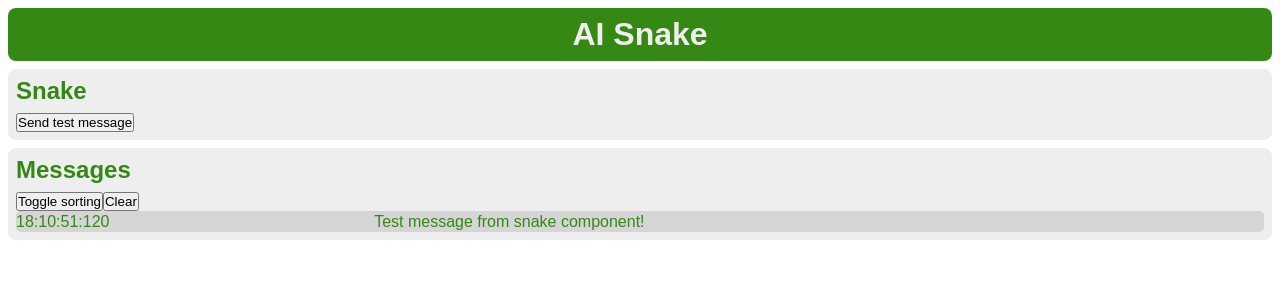
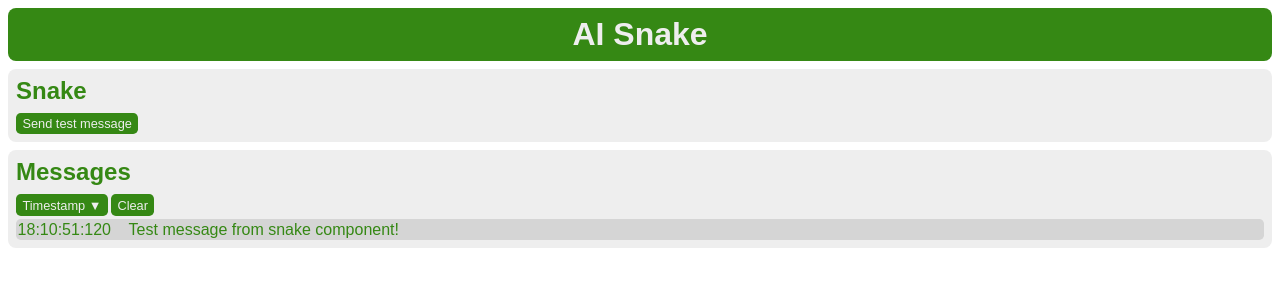
Before and after one commit to KamilRosinski/snake, an Angular app in the folder snake-client/src/main/webapp/: page / in a window 1280 px wide. Both pictures are taken after a click on the button "Send test message". Shown: the top 300 px of the page. Built offline with nearby package versions, Linux system fonts and the light colour scheme.

Commit message:
more styling

```diff
--- a/snake-client/src/main/webapp/src/app/messages/messages.component.html
+++ b/snake-client/src/main/webapp/src/app/messages/messages.component.html
@@ -2,20 +2,22 @@
     <h2>Messages</h2>
     <div *ngIf="hasMessages(); then nonEmptyList else emptyList"></div>
     <ng-template #nonEmptyList>
-        <button (click)="toggleSortOrder()">Toggle sorting</button>
-        <button (click)="clearMessages()">Clear</button>
-        <div id="messages-box">
+        <div class="btns">
+            <button class="btn" (click)="toggleSortOrder()">Timestamp {{isSortedAscending() ? '&#x25b2;' : '&#x25bc;'}}</button>
+            <button class="btn" (click)="clearMessages()">Clear</button>
+        </div>
+        <div id="messages-box" class="inner-box">
             <table>
                 <tbody>
                     <tr *ngFor="let message of sortedMessages">
-                        <td class="message-timestamp">{{message.timestamp | date: 'HH:mm:ss:SSS'}}</td>
-                        <td class="message-body">{{message.body}}</td>
+                        <td>{{message.timestamp | date: 'HH:mm:ss:SSS'}}</td>
+                        <td>{{message.body}}</td>
                     </tr>
                 </tbody>
             </table>
         </div>
     </ng-template>
     <ng-template #emptyList>
-        <p id="messages-placeholder">No messages</p>
+        <p id="empty-placeholder" class="inner-box">No messages</p>
     </ng-template>
 </section>
--- a/snake-client/src/main/webapp/src/app/messages/messages.component.scss
+++ b/snake-client/src/main/webapp/src/app/messages/messages.component.scss
@@ -1,34 +1,44 @@
 @import "../../variables";
 
-#messages-placeholder {
-  background-color: $dark-grey;
-  padding: 0.2rem 0rem;
-  border-radius: 0.3rem;
-  text-align: center;
+.btns {
+  display: flex;
 
+  > * {
+    margin: 0rem 0.2rem 0.2rem 0rem;
+
+    &:last-child {
+      margin-right: 0rem;
+    }
+  }
 }
 
 #messages-box {
-  background-color: $dark-grey;
-  border-radius: 0.3em;
   max-height: 10rem;
   overflow: scroll;
 
   table {
-    table-layout: auto;
     border-collapse: collapse;
-    width: 100%;
-  }
 
-  .message-body {
-    padding: 0.1rem;
-  }
+    td {
+      vertical-align: top;
+      padding: 0.1rem;
 
-  .message-timestamp {
-    padding-right: 1rem;
-  }
+      &:first-child {
+        padding-right: 1rem;
+      }
 
-  tr:nth-child(even) {
-    background-color: $darker-grey;
+      &:last-child {
+        width: 100%;
+      }
+    }
+
+    tr:nth-child(even) {
+      background-color: $darker-grey;
+    }
   }
 }
+
+#empty-placeholder {
+  padding: 0.2rem;
+  text-align: center;
+}
--- a/snake-client/src/main/webapp/src/app/messages/messages.component.ts
+++ b/snake-client/src/main/webapp/src/app/messages/messages.component.ts
@@ -11,9 +11,8 @@ import {Subscription} from "rxjs";
 })
 export class MessagesComponent implements OnInit, OnDestroy {
 
-    order: SortOrder = SortOrder.DESCENDING;
-
     private messages: Message[] = [];
+    private sortOrder: SortOrder = SortOrder.DESCENDING;
     private subscription: Subscription;
 
     constructor(private messagingService: MessagingService) {
@@ -36,7 +35,7 @@ export class MessagesComponent implements OnInit, OnDestroy {
     }
 
     toggleSortOrder(): void {
-        this.order *= -1;
+        this.sortOrder *= -1;
     }
 
     hasMessages(): boolean {
@@ -44,7 +43,11 @@ export class MessagesComponent implements OnInit, OnDestroy {
     }
 
     get sortedMessages(): Message[] {
-        return this.messages.sort((m1, m2) => this.order * (m1.timestamp.getTime() - m2.timestamp.getTime()));
+        return this.messages.sort((m1, m2) => this.sortOrder * (m1.timestamp.getTime() - m2.timestamp.getTime()));
+    }
+
+    isSortedAscending(): boolean {
+        return this.sortOrder === SortOrder.ASCENDING;
     }
 
 }
--- a/snake-client/src/main/webapp/src/app/snake/snake.component.html
+++ b/snake-client/src/main/webapp/src/app/snake/snake.component.html
@@ -1,4 +1,4 @@
 <section>
     <h2>Snake</h2>
-    <button (click)="sendMessage()">Send test message</button>
+    <button class="btn" (click)="sendMessage()">Send test message</button>
 </section>
--- a/snake-client/src/main/webapp/src/styles.scss
+++ b/snake-client/src/main/webapp/src/styles.scss
@@ -3,7 +3,7 @@
 * {
   padding: 0 0;
   margin: 0 0;
-  font-family: Arial;
+  font-family: Arial, Helvetica, sans-serif;
 }
 
 h2 {
@@ -25,4 +25,23 @@ header {
 section {
   color: $main-green;
   background-color: $main-grey;
+
+  .inner-box {
+    background-color: $dark-grey;
+    border-radius: 0.3rem;
+  }
+
+  .btn {
+    padding: 0.2rem 0.4rem;
+    background-color: $main-green;
+    color: $main-grey;
+    border: none;
+    border-radius: 0.3rem;
+    cursor: pointer;
+    font-size: 0.8rem;
+
+    &:hover {
+      background-color: $dark-green;
+    }
+  }
 }
--- a/snake-client/src/main/webapp/src/variables.scss
+++ b/snake-client/src/main/webapp/src/variables.scss
@@ -2,3 +2,4 @@ $main-grey: #eeeeee;
 $dark-grey: darken($main-grey, 10);
 $darker-grey: darken($dark-grey, 5);
 $main-green: #358814;
+$dark-green: darken($main-green, 5);
```
Also changed, not shown: 1 other file (tests, documents, lock files or other folders).
